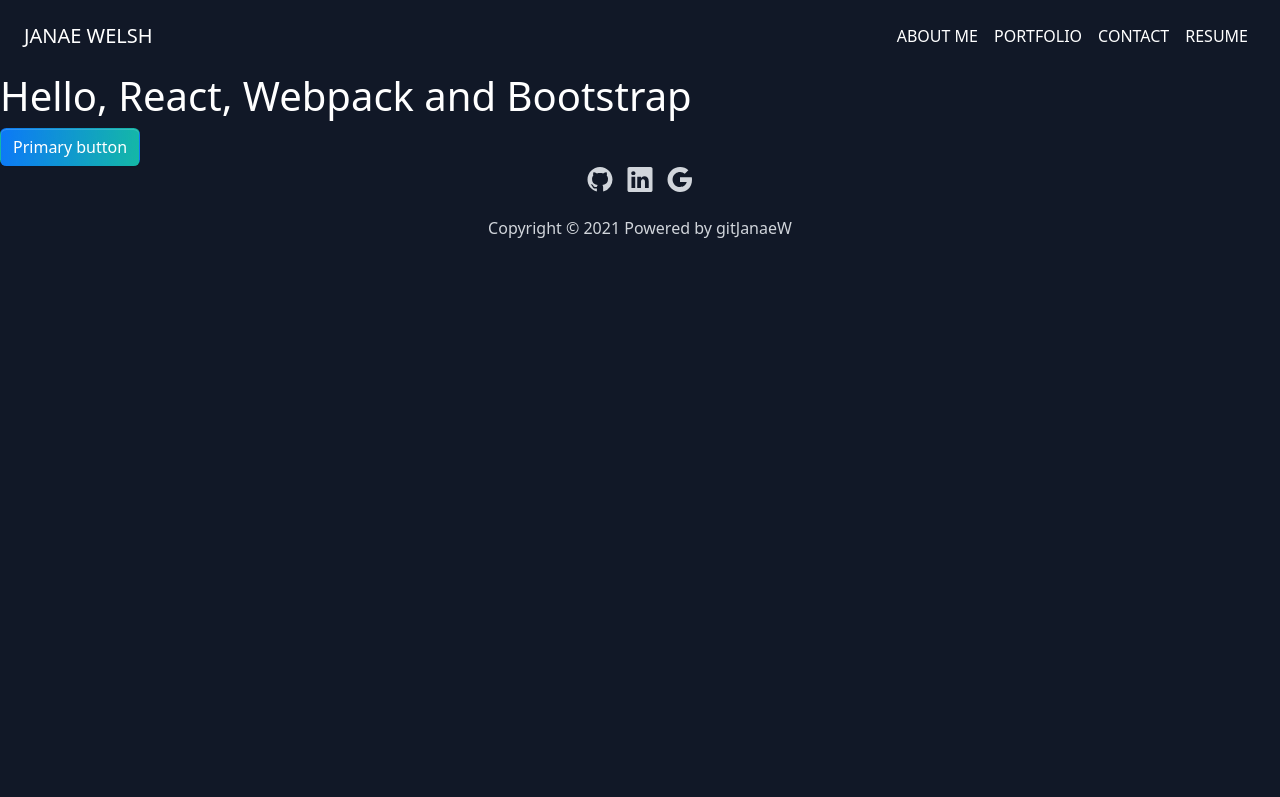
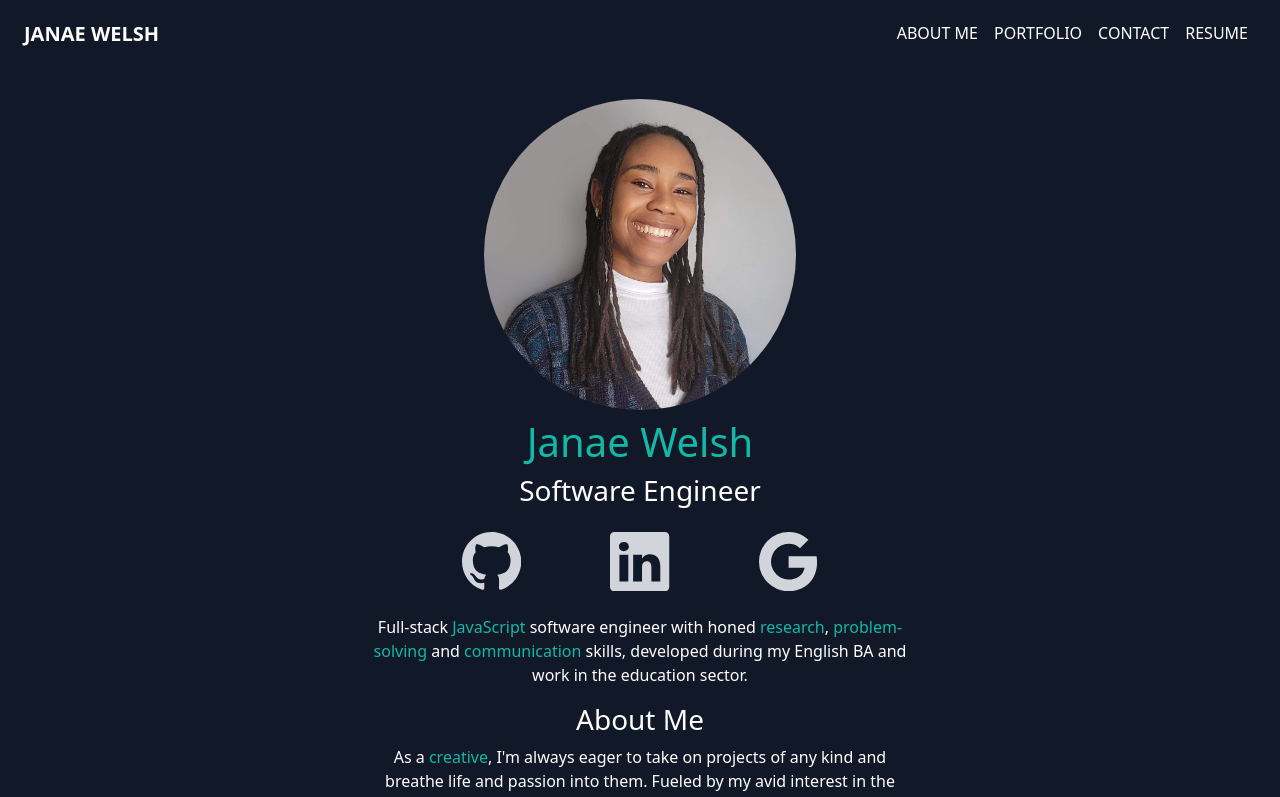
Before and after one commit to gitJanaeW/personal-website, a React app: page / in a window 1280 px wide. Shown: the top 797 px of the page. Built offline with nearby package versions, Linux system fonts and the light colour scheme.

Commit message:
about done + routing done

```diff
--- a/package.json
+++ b/package.json
@@ -26,6 +26,7 @@
     "autoprefixer": "^10.4.13",
     "babel-loader": "^9.1.0",
     "css-loader": "^6.7.2",
+    "file-loader": "^6.2.0",
     "postcss-loader": "^7.0.1",
     "sass": "^1.56.1",
     "sass-loader": "^13.2.0",
@@ -39,6 +40,8 @@
     "bootstrap": "^5.2.2",
     "html-webpack-plugin": "^5.5.0",
     "react": "^18.2.0",
-    "react-dom": "^18.2.0"
+    "react-dom": "^18.2.0",
+    "react-lazyload": "^3.2.0",
+    "react-router-dom": "^6.4.3"
   }
 }
--- a/src/App.js
+++ b/src/App.js
@@ -1,14 +1,26 @@
 import React from "react";
+import {BrowserRouter as Router, Routes, Route} from "react-router-dom";
 import Nav from "./components/Nav";
+import About from "./components/About";
+import Portfolio from "./components/Portfolio";
+import Contact from "./components/Contact";
+import Resume from "./components/Resume";
 import Footer from "./components/Footer";
 
 const App = () => {
     return(
         <div>
-            <Nav/>
-            <h1>Hello, React, Webpack and Bootstrap</h1>
-            <button className="btn bg-primary bg-gradient">Primary button</button>
-            <Footer/>
+            <Router>
+                <Nav/>
+                    <Routes>
+                        <Route path="/" element={<About/>}/>
+                        <Route path="/portfolio" element={<Portfolio/>}/>
+                        <Route path="/contact" element={<Contact/>}/>
+                        <Route path="/resume" element={<Resume/>}/>
+                    </Routes>
+                <button className="btn bg-primary bg-gradient">Primary button</button>
+                <Footer/>
+            </Router>
         </div>
     );
 }
--- /dev/null
+++ b/src/components/About.js
@@ -0,0 +1,44 @@
+import React from "react";
+import headshot from '../assets/headshot.jpg';
+
+const About = () => {
+    return (
+        <section className="text-center col-9 col-md-7 col-lg-5 mx-auto my-4">
+            <img className="col-10 col-md-7 rounded-circle" src={headshot} alt="A Janae smiling in business casual wear"/>
+            <h1 className="text-primary mt-2">Janae Welsh</h1>
+            <h3>Software Engineer</h3>
+            <div className='text-center my-3 my-lg-4 d-flex justify-content-around justify-content-md-between mx-md-5 col-lg-8 mx-lg-auto'>
+                <a className="col-2 " href="https://github.com/gitJanaeW/" target="_blank" rel="noreferrer">
+                    <svg xmlns="http://www.w3.org/2000/svg" fill="#d1d5db" className="bi bi-github" viewBox="0 0 16 16">
+                        <path d="M8 0C3.58 0 0 3.58 0 8c0 3.54 2.29 6.53 5.47 7.59.4.07.55-.17.55-.38 0-.19-.01-.82-.01-1.49-2.01.37-2.53-.49-2.69-.94-.09-.23-.48-.94-.82-1.13-.28-.15-.68-.52-.01-.53.63-.01 1.08.58 1.23.82.72 1.21 1.87.87 2.33.66.07-.52.28-.87.51-1.07-1.78-.2-3.64-.89-3.64-3.95 0-.87.31-1.59.82-2.15-.08-.2-.36-1.02.08-2.12 0 0 .67-.21 2.2.82.64-.18 1.32-.27 2-.27.68 0 1.36.09 2 .27 1.53-1.04 2.2-.82 2.2-.82.44 1.1.16 1.92.08 2.12.51.56.82 1.27.82 2.15 0 3.07-1.87 3.75-3.65 3.95.29.25.54.73.54 1.48 0 1.07-.01 1.93-.01 2.2 0 .21.15.46.55.38A8.012 8.012 0 0 0 16 8c0-4.42-3.58-8-8-8z"/>
+                    </svg>
+                </a>
+                <a className="col-2 " href='https://www.linkedin.com/in/janae-welsh-01a52a23a/' target="_blank" rel="noreferrer">
+                    <svg xmlns="http://www.w3.org/2000/svg" fill="#d1d5db" className="bi bi-linkedin" viewBox="0 0 16 16">
+                        <path d="M0 1.146C0 .513.526 0 1.175 0h13.65C15.474 0 16 .513 16 1.146v13.708c0 .633-.526 1.146-1.175 1.146H1.175C.526 16 0 15.487 0 14.854V1.146zm4.943 12.248V6.169H2.542v7.225h2.401zm-1.2-8.212c.837 0 1.358-.554 1.358-1.248-.015-.709-.52-1.248-1.342-1.248-.822 0-1.359.54-1.359 1.248 0 .694.521 1.248 1.327 1.248h.016zm4.908 8.212V9.359c0-.216.016-.432.08-.586.173-.431.568-.878 1.232-.878.869 0 1.216.662 1.216 1.634v3.865h2.401V9.25c0-2.22-1.184-3.252-2.764-3.252-1.274 0-1.845.7-2.165 1.193v.025h-.016a5.54 5.54 0 0 1 .016-.025V6.169h-2.4c.03.678 0 7.225 0 7.225h2.4z"/>
+                    </svg>
+                </a>
+                <a className="col-2 " href="mailto: janae.wel@gmail.com">
+                    <svg xmlns="http://www.w3.org/2000/svg" fill="#d1d5db" className="bi bi-google" viewBox="0 0 16 16">
+                        <path d="M15.545 6.558a9.42 9.42 0 0 1 .139 1.626c0 2.434-.87 4.492-2.384 5.885h.002C11.978 15.292 10.158 16 8 16A8 8 0 1 1 8 0a7.689 7.689 0 0 1 5.352 2.082l-2.284 2.284A4.347 4.347 0 0 0 8 3.166c-2.087 0-3.86 1.408-4.492 3.304a4.792 4.792 0 0 0 0 3.063h.003c.635 1.893 2.405 3.301 4.492 3.301 1.078 0 2.004-.276 2.722-.764h-.003a3.702 3.702 0 0 0 1.599-2.431H8v-3.08h7.545z"/>
+                    </svg>
+                </a>
+            </div>
+            <p >
+                Full-stack <span className="text-primary">JavaScript</span> software engineer with honed <span className="text-primary">research</span>, <span className="text-primary">problem-solving</span> and <span className="text-primary">communication</span> skills, developed during my English BA and work in the education sector.
+            </p>
+            <div>
+                <h3>About Me</h3>
+                <p>
+                    As a <span className="text-primary">creative</span>, I'm always eager to take on projects of any kind and breathe life and passion into them. Fueled by my avid interest in the mechanics of coding, I'm consistently aiming to broaden my <span className="text-primary">knowledge</span> and technical skillset.
+
+                </p>
+                <p>
+                    I would love to talk to you about how I can offer my <span className="text-primary">dedication</span> and <span className="text-primary">continuing growth</span> to your team.
+                </p>
+            </div>
+        </section>
+    );
+}
+
+export default About;
--- /dev/null
+++ b/src/components/Contact.js
@@ -0,0 +1,9 @@
+import React from "react";
+
+const Contact = () => {
+    return(
+        <h1>Hello from Contact!</h1>
+    );
+};
+
+export default Contact;
--- a/src/components/Footer.js
+++ b/src/components/Footer.js
@@ -2,7 +2,7 @@ import React from 'react';
 
 const Footer = () => {
     return(
-        <footer className="">
+        <footer className="my-5">
             <div className='text-center'>
                 <a href="https://github.com/gitJanaeW/" target="_blank" rel="noreferrer">
                     <svg xmlns="http://www.w3.org/2000/svg" width="40" height="25" fill="#d1d5db" className="bi bi-github" viewBox="0 0 16 16">
@@ -20,7 +20,7 @@ const Footer = () => {
                     </svg>
                 </a>
             </div>
-            <div className="text-center text-secondary pt-4">Copyright &copy; 2021 Powered by gitJanaeW</div>
+            <div className="text-center text-secondary pt-4">Copyright &copy;2021 Powered by gitJanaeW</div>
         </footer>
     );
 }
--- a/src/components/Nav.js
+++ b/src/components/Nav.js
@@ -1,9 +1,12 @@
 import React from "react";
+import {Link} from "react-router-dom";
 
 const Nav = () => {
     return(
         <nav className="navbar navbar-expand-lg navbar-light px-4 py-3">
-            <a className="navbar-brand font-weight-bold" href="#">JANAE WELSH</a>
+            <Link to="/">
+                <h1 className="navbar-brand font-weight-bold"><strong>JANAE WELSH</strong></h1>
+            </Link>
             <div className="navbar-toggler collapsed px-0" type="button" data-bs-toggle="collapse" data-bs-target="#navbarNavDropdown" aria-controls="navbarNavDropdown" aria-expanded="false" aria-label="Toggle navigation">
                 <button className="navbar-toggler navbar-burger px-0" id="burger" type="button" data-toggle="collapse" data-target="#navbarNavDropdown" aria-controls="navbarNavDropdown" aria-expanded="false" aria-label="Toggle navigation">
                     <span className="navbar-toggler-icon"></span>
@@ -12,10 +15,18 @@ const Nav = () => {
             <div className="container px-0 mx-0" id="flexBar">
                 <div className="collapse navbar-collapse justify-content-end" id="navbarNavDropdown">
                     <div className="navbar-nav" id="navbar-links">
-                        <a className="nav-link" href="#">ABOUT ME</a>
-                        <a className="nav-link" href="#">PORTFOLIO</a>
-                        <a className="nav-link" href="#">CONTACT</a>
-                        <a className="nav-link" href="#">RESUME</a>
+                        <Link to="/">
+                            <h2 className="nav-link" href="#">ABOUT ME</h2>
+                        </Link>
+                        <Link to="/portfolio">
+                            <h2 className="nav-link" href="#">PORTFOLIO</h2>
+                        </Link>
+                        <Link to="/contact">
+                            <h2 className="nav-link" href="#">CONTACT</h2>
+                        </Link>
+                        <Link to="/resume">
+                            <h2 className="nav-link" href="#">RESUME</h2>
+                        </Link>
                     </div>
                 </div>
             </div>
--- /dev/null
+++ b/src/components/Portfolio.js
@@ -0,0 +1,9 @@
+import React from "react";
+
+const Portfolio = () => {
+    return(
+        <h1>Hello from Portfolio!</h1>
+    );
+};
+
+export default Portfolio;
--- /dev/null
+++ b/src/components/Resume.js
@@ -0,0 +1,9 @@
+import React from "react";
+
+const Resume = () => {
+    return(
+        <h1>Hello from Resume!</h1>
+    );
+};
+
+export default Resume;
--- a/src/scss/abstracts/variables.scss
+++ b/src/scss/abstracts/variables.scss
@@ -1,3 +1,4 @@
+// node_modules>bootstrap>scss>_variables
 $enable-gradients: false;
 
 $gradient: linear-gradient(95deg, rgba(rgba(6,182,212,1), .15), rgba(20,184,166,1));
@@ -5,9 +6,12 @@ $body-color: white;
 $body-bg: #111827;
 $black: #111827;
 $gray-600: #d1d5db;
+$blue: rgb(20,184,166);
 
 $navbar-light-color: white;
 $navbar-light-hover-color: white;
 $navbar-light-brand-color: white;
 $navbar-light-brand-hover-color: white;
 $navbar-toggler-focus-width: 0px;
+
+$link-decoration: none;
--- a/webpack.config.js
+++ b/webpack.config.js
@@ -42,7 +42,15 @@ module.exports = {
             loader: 'sass-loader'
           }
         ]
-      }
+      },
+      {
+        test: /\.(png|jpe?g|gif)$/i,
+        use: [
+          {
+            loader: 'file-loader',
+          },
+        ],
+      },
     ]
   },
   resolve: {
```
Also changed, not shown: src/assets/headshot.jpg.
